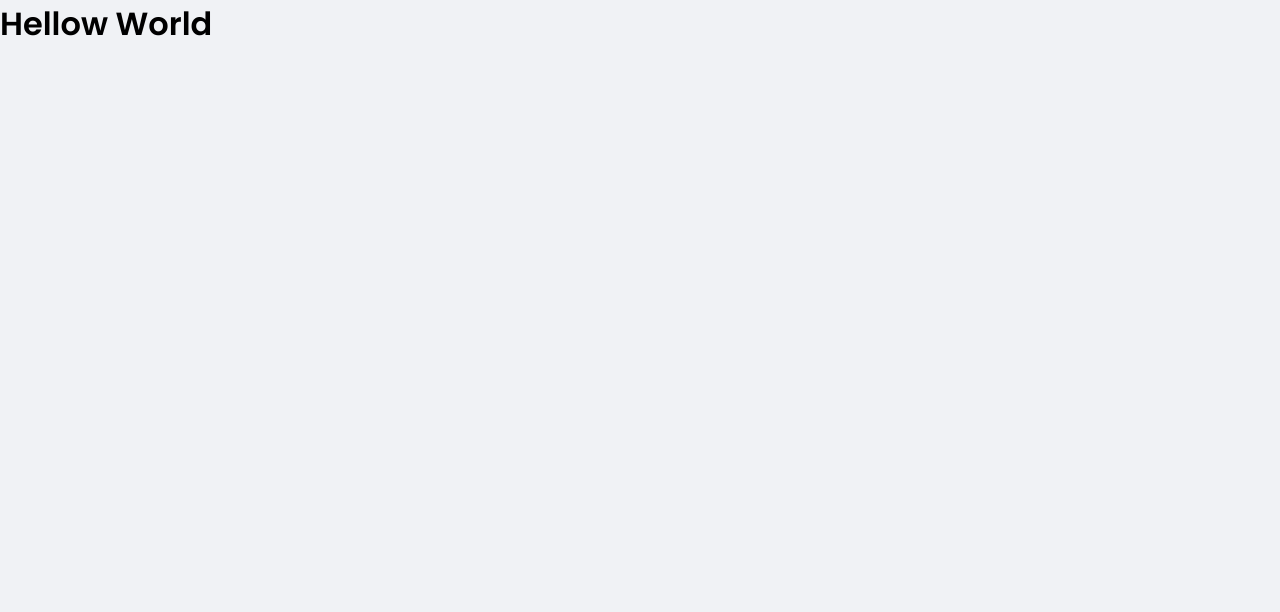
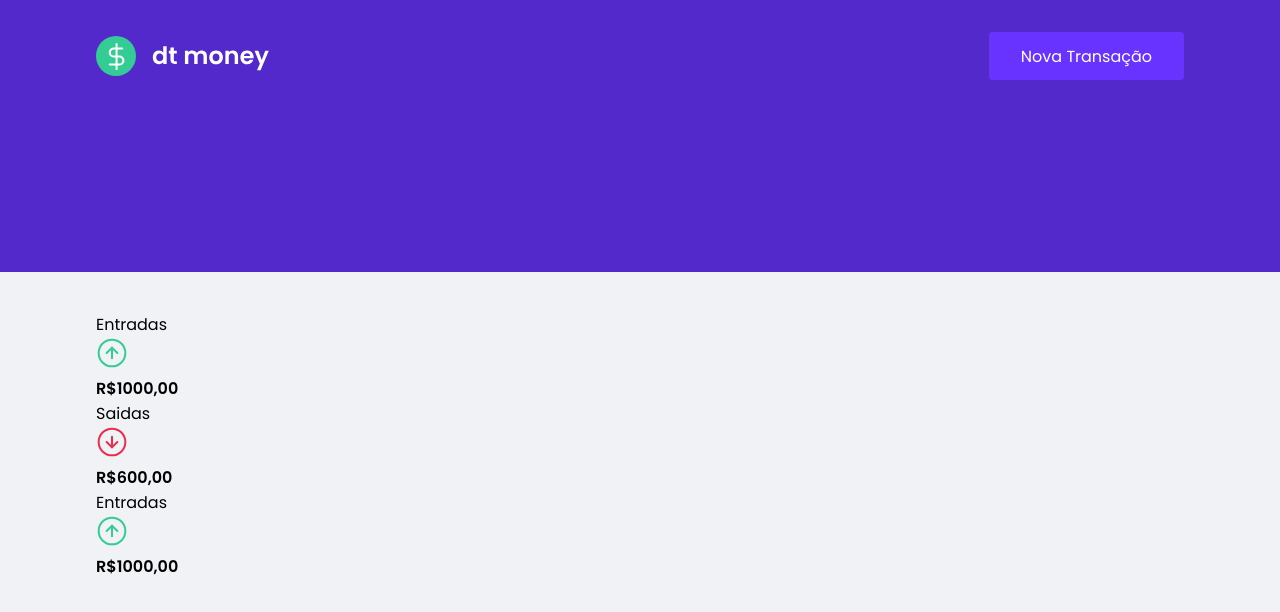
Before and after one commit to adriangvaldes/dtmoney, a React (Create React App) app: page / in a window 1280 px wide. Shown: the top 612 px of the page. Built offline with nearby package versions, Linux system fonts and the light colour scheme.

Commit message:
Header, Dashboard, Summary components

```diff
--- a/src/App.tsx
+++ b/src/App.tsx
@@ -1,10 +1,13 @@
+import { Dashboard } from "./components/Dashboard";
+import { Header } from "./components/Header";
 import { GlobalStyle } from "./styles/global";
 
 export function App() {
   return (
-    <div className="App">
-     <h1>Hellow World</h1>
-     <GlobalStyle />
-    </div>
+    <>
+      <Header />
+      <Dashboard />
+      <GlobalStyle />
+    </>
   );
 }
--- /dev/null
+++ b/src/components/Dashboard/index.tsx
@@ -0,0 +1,11 @@
+import { Summary } from "../Summary";
+import { Container } from "./styles";
+
+
+export function Dashboard() {
+  return (
+    <Container>
+      <Summary />
+    </Container>
+  )
+}
--- /dev/null
+++ b/src/components/Dashboard/styles.ts
@@ -0,0 +1,7 @@
+import styled from "styled-components";
+
+export const Container = styled.main `
+  max-width: 1120px;
+  margin: 0 auto;
+  padding: 2.5rem 1rem;
+`;
--- /dev/null
+++ b/src/components/Header/index.tsx
@@ -0,0 +1,15 @@
+import logoImg from '../../assets/logo.svg'
+import { Container, Content } from './styles'
+
+export function Header () {
+  return (
+    <Container>
+      <Content>
+        <img src={logoImg} alt="dt money"/>
+        <button type="button">
+          Nova Transação
+        </button>
+      </Content>
+    </Container>
+  )
+}
--- /dev/null
+++ b/src/components/Header/styles.ts
@@ -0,0 +1,32 @@
+import styled from 'styled-components';
+
+export const Container = styled.header `
+  background: var(--blue);
+`;
+
+export const Content = styled.div `
+  max-width: 1120px;
+  margin: 0 auto;
+
+  padding: 2rem 1rem 12rem;
+  display: flex;
+  align-items: center;
+  justify-content: space-between;
+
+  button {
+    font-size: 1rem;
+    color: #fff;
+    background: var(--blue-light);
+    border: 0;
+    padding: 0 2rem;
+    border-radius: 0.25rem;
+    height: 3rem;
+
+    transition: filter 0.2s;
+
+    &:hover {
+      filter: brightness(0.9);
+    }
+
+  }
+`;
--- /dev/null
+++ b/src/components/Summary/index.tsx
@@ -0,0 +1,32 @@
+import incomeImg from '../../assets/income.svg';
+import outcomeImg from '../../assets/outcome.svg';
+
+import { Container } from "./styles";
+
+export function Summary () {
+  return (
+    <Container>
+      <div>
+        <header>
+          <p>Entradas</p>
+          <img src={incomeImg} alt="Entradas"/>
+        </header>
+        <strong>R$1000,00</strong>
+      </div>
+      <div>
+        <header>
+          <p>Saidas</p>
+          <img src={outcomeImg} alt="Saidas"/>
+        </header>
+        <strong>R$600,00</strong>
+      </div>
+      <div>
+        <header>
+          <p>Entradas</p>
+          <img src={incomeImg} alt="Entradas"/>
+        </header>
+        <strong>R$1000,00</strong>
+      </div>
+    </Container>
+  )
+}
--- /dev/null
+++ b/src/components/Summary/styles.ts
@@ -0,0 +1,5 @@
+import styled from "styled-components";
+
+export const Container = styled.div `
+
+`;
```
